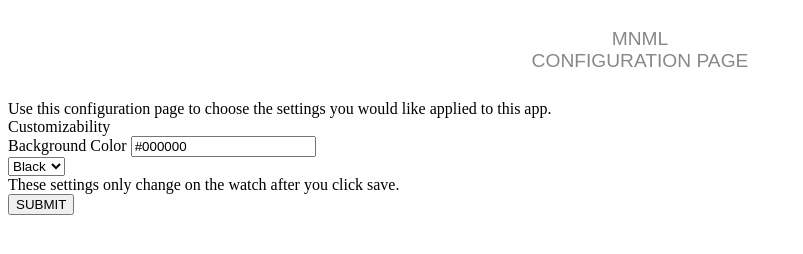
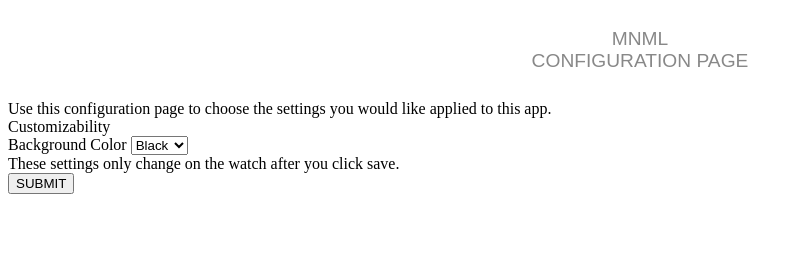
Before and after one commit to wakahuula/mnml, a plain HTML site: page index.html in a window 1280 px wide. Shown: the whole page, without its empty margins (0-803 px from the left). Drawn offline with Linux system fonts and the light colour scheme.

Commit message:
Update index.html

```diff
--- a/index.html
+++ b/index.html
@@ -39,17 +39,13 @@
     <div class="item-container-content">
       <label class="item">
         Background Color
-        <input id="backgroundColorPicker" type="text" class="item-color item-color-normal" value="#000000"/>
+        <!--<input id="backgroundColorPicker" type="text" class="item-color item-color-normal" value="#000000"/>-->
+        <select id="backgroundColorPicker" width="150px">
+          <option value="GColorBlack">Black</option>
+          <option value="GColorWhite">White</option>
+        </select>
       </label>
     </div>
-    <div class="item-container">
-    <div>
-      <select width="150px">
-        <option value="GColorBlack">Black</option>
-        <option value="GColorWhite">White</option>
-      </select>
-    </div>
-  </div>
     <div class="item-container-footer">
       These settings only change on the watch after you click save.
     </div>
```
